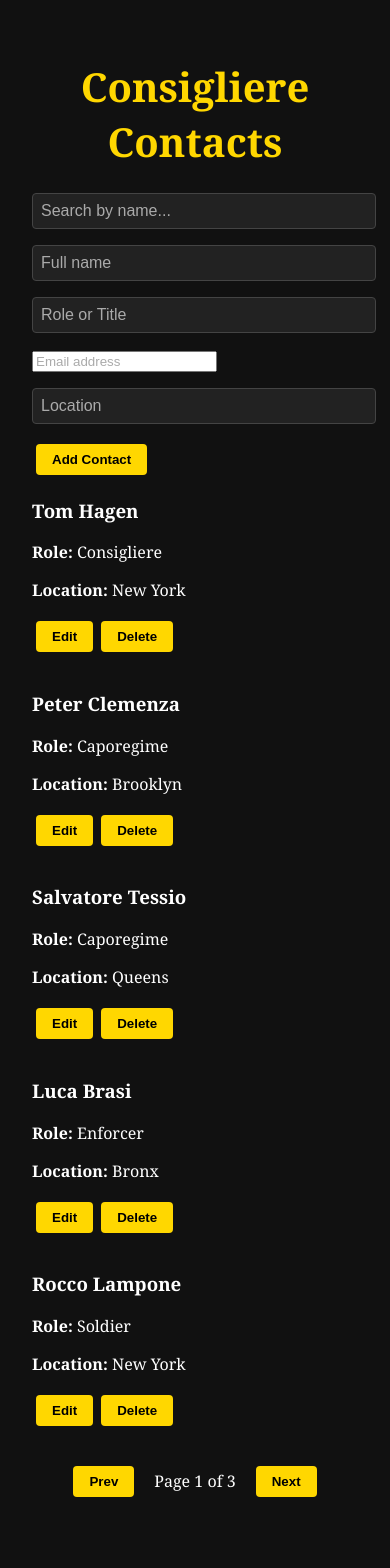
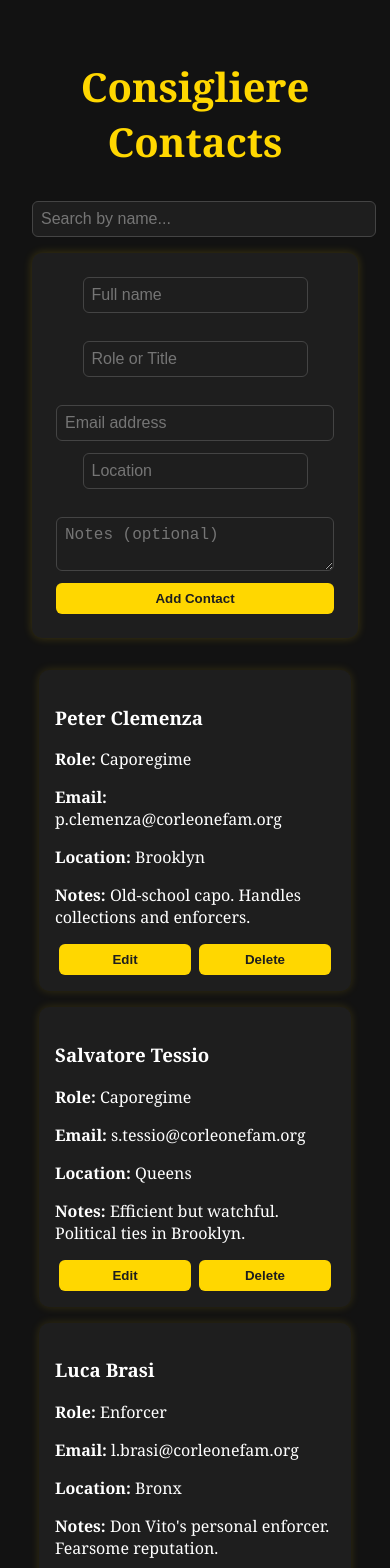
Before and after one commit to greicianegaleoti/consigliere-contacts, a React (Vite) app: page / in a window 390 px wide. Shown: the top 1568 px of the page. Before the commit the page ends 1533 px from the top, so only its background shows below. Built offline with nearby package versions, Linux system fonts and the light colour scheme; data requests are answered from the project's data file.

Commit message:
Add notes field to contact forms and cards

```diff
--- a/db.json
+++ b/db.json
@@ -2,14 +2,6 @@
   "contacts": [
     {
       "id": 1,
-      "name": "Tom Hagen",
-      "role": "Consigliere",
-      "location": "New York",
-      "email": "t.hagen@corleonefam.org",
-      "notes": "Legal and political advisor. Trusted by Don Vito."
-    },
-    {
-      "id": 2,
       "name": "Peter Clemenza",
       "role": "Caporegime",
       "location": "Brooklyn",
@@ -17,7 +9,7 @@
       "notes": "Old-school capo. Handles collections and enforcers."
     },
     {
-      "id": 3,
+      "id": 2,
       "name": "Salvatore Tessio",
       "role": "Caporegime",
       "location": "Queens",
@@ -25,7 +17,7 @@
       "notes": "Efficient but watchful. Political ties in Brooklyn."
     },
     {
-      "id": 4,
+      "id": 3,
       "name": "Luca Brasi",
       "role": "Enforcer",
       "location": "Bronx",
@@ -33,7 +25,7 @@
       "notes": "Don Vito's personal enforcer. Fearsome reputation."
     },
     {
-      "id": 5,
+      "id": 4,
       "name": "Rocco Lampone",
       "role": "Soldier",
       "location": "New York",
@@ -41,7 +33,7 @@
       "notes": "Rising soldier. Loyal and effective."
     },
     {
-      "id": 6,
+      "id": 5,
       "name": "Al Neri",
       "role": "Soldier",
       "location": "New Jersey",
@@ -49,15 +41,15 @@
       "notes": "Ex-cop turned enforcer. Michael's personal security."
     },
     {
-      "id": 7,
-      "name": "Frank Pentangeli",
-      "role": "Caporegime",
-      "location": "Nevada",
-      "email": "f.pentangeli@corleonefam.org",
-      "notes": "Took over Clemenza’s territory. Temperamental."
+      "id": 6,
+      "name": "Carmine Cuneo",
+      "role": "Don - Cuneo family",
+      "location": "Bronx",
+      "email": "c.cuneo@cuneo.com",
+      "notes": "'The Milkman'. His criminal activities had never been suspected by the police thanks to good nature. "
     },
     {
-      "id": 8,
+      "id": 7,
       "name": "Johnny Fontane",
       "role": "Ally — Entertainer",
       "location": "Hollywood",
@@ -65,7 +57,7 @@
       "notes": "Strategic media influence. Opens key doors."
     },
     {
-      "id": 9,
+      "id": 8,
       "name": "Virgil Sollozzo",
       "role": "Enemy — Narcotics Dealer",
       "location": "New York",
@@ -73,7 +65,7 @@
       "notes": "Heavily armed, politically connected. High threat."
     },
     {
-      "id": 10,
+      "id": 9,
       "name": "Emilio Barzini",
       "role": "Don — Barzini Family",
       "location": "Manhattan",
@@ -81,7 +73,7 @@
       "notes": "Major rival. Strategic and calculating."
     },
     {
-      "id": 11,
+      "id": 10,
       "name": "Philip Tattaglia",
       "role": "Don — Tattaglia Family",
       "location": "Brooklyn",
@@ -89,23 +81,23 @@
       "notes": "Weak without Sollozzo. Minor threat alone."
     },
     {
+      "id": 11,
+      "name": "Victor Stracci",
+      "role": "Don - Stracci family",
+      "location": "New Jersey",
+      "email": "v.stracci@Stracci.biz",
+      "notes": " Deals with prostitution. Family is weaker than the Tattaglias."
+    },
+    {
       "id": 12,
-      "name": "Carmine Rosato",
-      "role": "Rival — Rosato Brothers",
-      "location": "Bronx",
-      "email": "c.rosato@rosatobros.biz",
-      "notes": "Disrespectful. Attempts to seize Bronx operations."
+      "name": "Amerigo Bonasera",
+      "role": "Undertaker",
+      "location": "New York",
+      "email": "contact@bonaseras.com",
+      "notes": "Vito's wife Carmela is a godmother to Bonasera's daughter Maria. He ran a funeral parlour"
     },
     {
       "id": 13,
-      "name": "Senator Pat Geary",
-      "role": "Ally — Corrupt Politician",
-      "location": "Nevada / Washington",
-      "email": "sen.geary@gov.us",
-      "notes": "Under control due to scandal. Valuable leverage."
-    },
-    {
-      "id": 14,
       "name": "Hyman Roth",
       "role": "Investor — International Operations",
       "location": "Miami",
@@ -113,7 +105,7 @@
       "notes": "Key for offshore deals. Not fully trusted."
     },
     {
-      "id": 15,
+      "id": 14,
       "name": "Willie Cicci",
       "role": "Soldier",
       "location": "New York",
--- a/src/components/ContactCard.jsx
+++ b/src/components/ContactCard.jsx
@@ -1,15 +1,17 @@
+// src/components/ContactCard.jsx
 import React from 'react';
 
-function ContactCard({ contact, onEdit, onDelete }) {
+function ContactCard({ contact, onDelete, onEdit }) {
   return (
-    <div className="card">
+    <div className="contact-card">
       <h3>{contact.name}</h3>
       <p><strong>Role:</strong> {contact.role}</p>
+      <p><strong>Email:</strong> {contact.email}</p>
       <p><strong>Location:</strong> {contact.location}</p>
-
-      <div className="card-buttons">
-        <button className="btn edit" onClick={onEdit}>Edit</button>
-        <button className="btn delete" onClick={() => onDelete(contact.id)}>Delete</button>
+      {contact.notes && <p><strong>Notes:</strong> {contact.notes}</p>}
+      <div className="actions">
+        <button onClick={onEdit}>Edit</button>
+        <button onClick={() => onDelete(contact.id)}>Delete</button>
       </div>
     </div>
   );
--- a/src/components/ContactForm.jsx
+++ b/src/components/ContactForm.jsx
@@ -1,3 +1,4 @@
+// src/components/ContactForm.jsx
 import React, { useState } from 'react';
 import api from '../services/api';
 
@@ -6,7 +7,8 @@ function ContactForm({ onAdd }) {
     name: '',
     role: '',
     email: '',
-    location: ''
+    location: '',
+    notes: ''
   });
 
   const handleChange = (e) => {
@@ -16,9 +18,8 @@ function ContactForm({ onAdd }) {
   const handleSubmit = (e) => {
     e.preventDefault();
 
-    // Simple validation
     if (!form.name || !form.role || !form.email || !form.location) {
-      alert('Please fill in all fields.');
+      alert('Please fill in all required fields.');
       return;
     }
 
@@ -29,7 +30,8 @@ function ContactForm({ onAdd }) {
           name: '',
           role: '',
           email: '',
-          location: ''
+          location: '',
+          notes: ''
         });
       })
       .catch(error => {
@@ -67,6 +69,12 @@ function ContactForm({ onAdd }) {
         value={form.location}
         onChange={handleChange}
       />
+      <textarea
+        name="notes"
+        placeholder="Notes (optional)"
+        value={form.notes}
+        onChange={handleChange}
+      ></textarea>
       <button type="submit">Add Contact</button>
     </form>
   );
--- a/src/components/EditContactForm.jsx
+++ b/src/components/EditContactForm.jsx
@@ -7,7 +7,8 @@ function EditContactForm({ contact, onUpdate, onCancel }) {
     name: contact.name,
     role: contact.role,
     email: contact.email,
-    location: contact.location
+    location: contact.location,
+    notes: contact.notes || ''
   });
 
   const handleChange = (e) => {
@@ -20,6 +21,9 @@ function EditContactForm({ contact, onUpdate, onCancel }) {
     api.put(`/contacts/${contact.id}`, form)
       .then(response => {
         onUpdate(response.data);
+      })
+      .catch(err => {
+        console.error('Error updating contact:', err);
       });
   };
 
@@ -53,9 +57,15 @@ function EditContactForm({ contact, onUpdate, onCancel }) {
         value={form.location}
         onChange={handleChange}
       />
+      <textarea
+        name="notes"
+        placeholder="Notes"
+        value={form.notes}
+        onChange={handleChange}
+      ></textarea>
       <div className="form-buttons">
-        <button className="btn update" type="submit">Update</button>
-        <button className="btn cancel" type="button" onClick={onCancel}>Cancel</button>
+        <button type="submit">Update</button>
+        <button type="button" onClick={onCancel}>Cancel</button>
       </div>
     </form>
   );
--- a/src/components/Loader.jsx
+++ b/src/components/Loader.jsx
@@ -1,3 +1,4 @@
+// src/components/Loader.jsx
 import React from 'react';
 import './Loader.css';
 
--- a/src/index.css
+++ b/src/index.css
@@ -1,102 +1,156 @@
-/* Global styles */
+/* src/index.css */
+
 body {
   margin: 0;
   padding: 0;
   font-family: 'Georgia', serif;
-  background-color: #111;
+  background-color: #121212;
   color: #fff;
-  display: flex;
-  justify-content: center;
   min-height: 100vh;
 }
 
+/* Main container */
+.container {
+  max-width: 960px;
+  margin: 0 auto;
+  padding: 2rem;
+}
+
 /* Page title */
-h1 {
+.title {
+  font-size: 2.5rem;
   color: #ffd700;
   text-align: center;
-  font-size: 2.5rem;
-  margin-bottom: 1.5rem;
+  margin-bottom: 2rem;
 }
 
-/* Search input */
-input[type="text"] {
+/* Form styling */
+form {
+  display: flex;
+  flex-direction: column;
+  gap: 0.75rem;
+  background-color: #1e1e1e;
+  padding: 1.5rem;
+  border-radius: 10px;
+  box-shadow: 0 0 10px rgba(255, 215, 0, 0.2);
+  margin-bottom: 2rem;
+}
+
+/* Input and textarea */
+input,
+textarea {
   padding: 0.5rem;
   border: none;
-  border-radius: 4px;
-  width: 100%;
-  max-width: 400px;
-  margin: 1rem auto;
-  display: block;
+  border-radius: 6px;
   font-size: 1rem;
-  background-color: #222;
+  background-color: #1e1e1e;
   color: #fff;
   border: 1px solid #444;
 }
 
-input::placeholder {
-  color: #aaa;
+input:focus,
+textarea:focus {
+  outline: 2px solid #ffd700;
 }
 
-/* Buttons */
+/* Button styling */
 button {
   background-color: #ffd700;
-  color: #000;
+  color: #1e1e1e;
+  font-weight: bold;
+  padding: 0.5rem 1rem;
   border: none;
-  padding: 0.5rem 1rem;
-  margin: 0.25rem;
+  border-radius: 6px;
   cursor: pointer;
-  border-radius: 4px;
-  font-weight: bold;
-  transition: transform 0.2s ease;
+  transition: background 0.3s ease;
 }
 
 button:hover {
-  transform: scale(1.05);
+  background-color: #e6c200;
 }
 
-/* Page container */
-.container {
-  padding: 2rem;
-  max-width: 800px;
-  margin: auto;
+/* Contact list container */
+.contact-list {
+  display: flex;
+  flex-wrap: wrap;
+  justify-content: center;
+  gap: 1rem;
+  list-style: none;
+  padding: 0;
 }
 
-/* Contact list layout */
-.contact-list {
-  display: flex;
-  flex-direction: column;
-  gap: 1rem;
-}
-
-/* Contact card styling */
+/* Contact card */
 .contact-card {
-  background-color: #222;
+  background-color: #1e1e1e;
   padding: 1rem;
-  border-radius: 8px;
-  box-shadow: 0 0 10px rgba(255, 215, 0, 0.1);
+  border-radius: 10px;
+  width: 280px;
+  box-shadow: 0 0 10px rgba(255, 215, 0, 0.15);
   transition: transform 0.3s ease;
+  animation: fadeInUp 0.5s ease forwards;
+  opacity: 0;
 }
 
 .contact-card:hover {
-  transform: translateY(-5px);
+  transform: scale(1.03);
 }
 
-.contact-card h3 {
-  margin: 0 0 0.5rem 0;
-  color: #ffd700;
+/* Fade-in animation */
+@keyframes fadeInUp {
+  from {
+    transform: translateY(20px);
+    opacity: 0;
+  }
+  to {
+    transform: translateY(0);
+    opacity: 1;
+  }
 }
 
-/* Empty state message */
+/* Actions (edit/delete) */
+.actions {
+  display: flex;
+  justify-content: space-between;
+  margin-top: 0.5rem;
+}
+
+.actions button {
+  flex: 1;
+  margin: 0 0.25rem;
+}
+
+/* Empty list message */
 .empty-message {
   text-align: center;
+  color: #ccc;
   font-style: italic;
-  margin-top: 2rem;
 }
 
-/* Pagination controls */
+/* Pagination */
 .pagination {
   display: flex;
   justify-content: center;
   align-items: center;
   margin-top: 1rem;
 }
+
+/* Search input */
+input[type="text"] {
+  padding: 0.5rem;
+  border-radius: 6px;
+  border: 1px solid #444;
+  background-color: #1e1e1e;
+  color: #fff;
+  font-size: 1rem;
+  max-width: 400px;
+  display: block;
+  margin: 0 auto 1rem;
+}
+
+/* Responsive adjustments */
+@media (max-width: 600px) {
+  .contact-list {
+    flex-direction: column;
+    align-items: center;
+  }
+}
--- a/src/pages/Home.jsx
+++ b/src/pages/Home.jsx
@@ -11,12 +11,23 @@ function Home() {
   const [editingContact, setEditingContact] = useState(null);
   const [search, setSearch] = useState('');
   const [currentPage, setCurrentPage] = useState(1);
+  const [isLoading, setIsLoading] = useState(true);
+  const [notFound, setNotFound] = useState(false);
   const itemsPerPage = 5;
 
   useEffect(() => {
+    setIsLoading(true);
     api.get('/contacts')
-      .then(response => setContacts(response.data))
-      .catch(error => console.error('Error fetching contacts:', error));
+      .then(response => {
+        setTimeout(() => {
+          setContacts(response.data);
+          setIsLoading(false);
+        }, 3000);
+      })
+      .catch(error => {
+        console.error('Error fetching contacts:', error);
+        setIsLoading(false);
+      });
   }, []);
 
   const addContact = (newContact) => {
@@ -25,26 +36,25 @@ function Home() {
 
   const updateContact = (updated) => {
     api.put(`/contacts/${updated.id}`, updated)
-      .then(() => {
-        setContacts(prev => prev.map(c => c.id === updated.id ? updated : c));
+      .then(response => {
+        setContacts(prev =>
+          prev.map(c => (c.id === updated.id ? response.data : c))
+        );
         setEditingContact(null);
-      })
-      .catch(err => console.error('Update failed:', err));
+      });
   };
 
   const deleteContact = (id) => {
-    api.delete(`/contacts/${id}`)
-      .then(() => {
-        setContacts(prev => prev.filter(c => c.id !== id));
-      })
-      .catch(err => console.error('Delete failed:', err));
+    setContacts(prev => prev.filter(c => c.id !== id));
   };
 
   const filteredContacts = useMemo(() => {
-    return contacts.filter(c =>
+    const filtered = contacts.filter(c =>
       c.name.toLowerCase().includes(search.toLowerCase())
     );
-  }, [contacts, search]);
+    setNotFound(!isLoading && search.length > 0 && filtered.length === 0);
+    return filtered;
+  }, [contacts, search, isLoading]);
 
   const totalPages = Math.ceil(filteredContacts.length / itemsPerPage);
 
@@ -92,8 +102,12 @@ function Home() {
         />
       )}
 
-      {paginatedContacts.length === 0 ? (
+      {isLoading ? (
         <Loader />
+      ) : notFound ? (
+        <p className="empty-message">Contact not found.</p>
+      ) : paginatedContacts.length === 0 ? (
+        <p className="empty-message">No contacts found.</p>
       ) : (
         <div className="contact-list">
           {paginatedContacts.map(contact => (
```
Also changed, not shown: src/components/Loader.css (+5 -11 lines).
